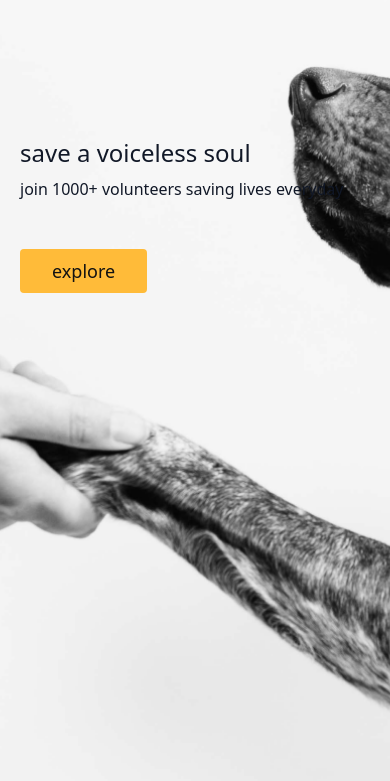
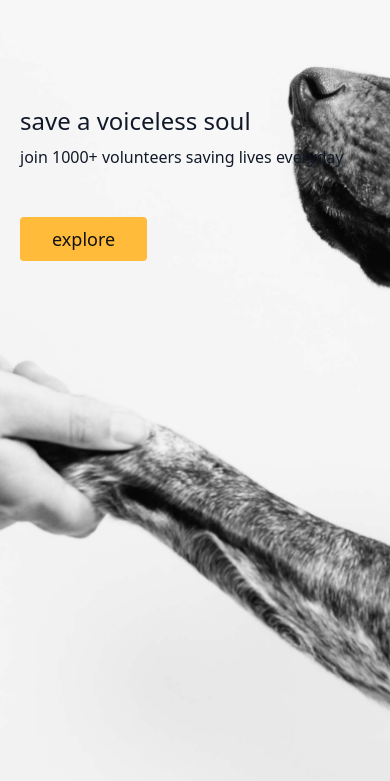
Before and after one commit to RohitMoorjani/dog-collar, a plain HTML site: page index.html in a window 390 px wide. Shown: the part 63-844 px from the top of the page. Drawn offline with nearby package versions, Linux system fonts and the light colour scheme.

Commit message:
Responsive change 4.0

```diff
--- a/index.html
+++ b/index.html
@@ -92,7 +92,7 @@
 
 @media (max-width: 490px){
       .py-24{
-        padding-top: 6rem;
+        padding-top: 4rem;
   padding-bottom: 3rem;
 }
 
```
